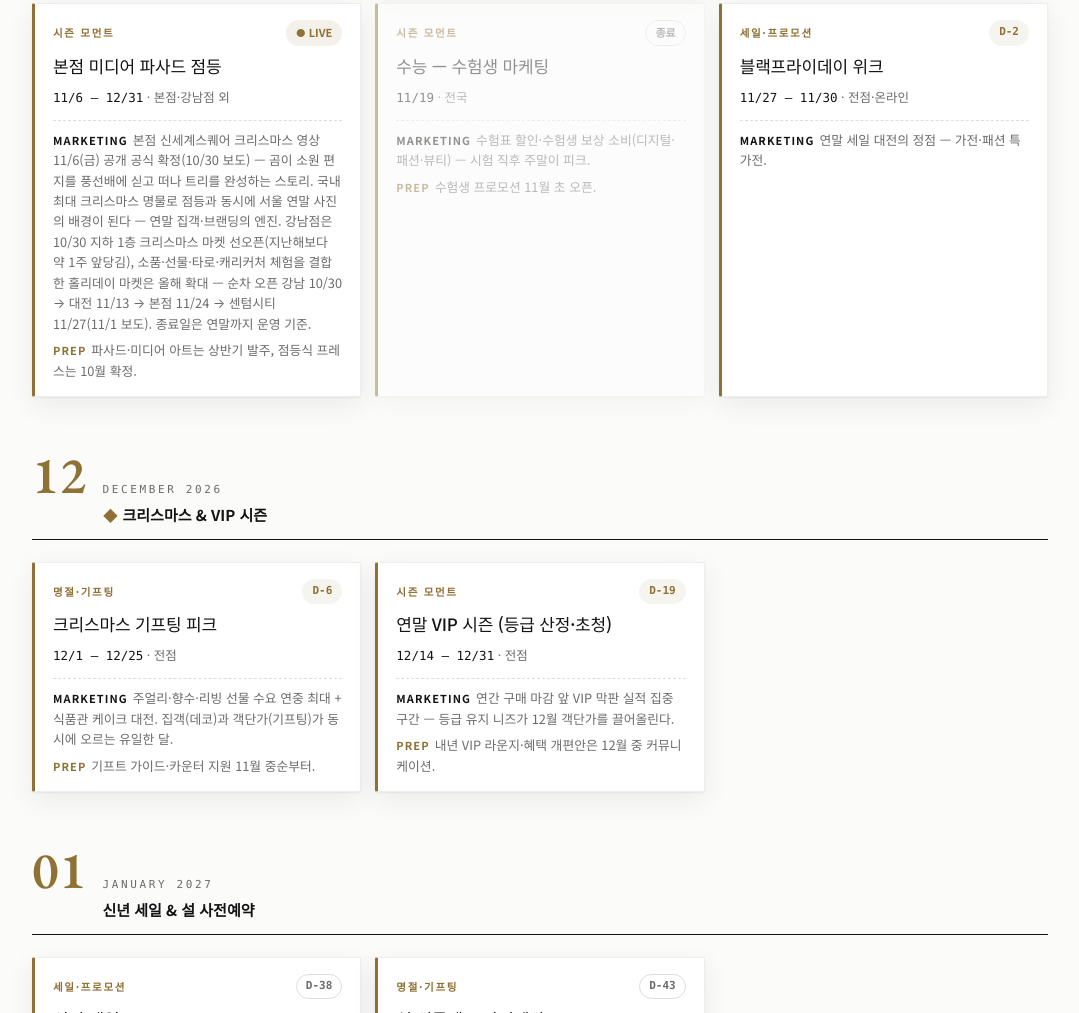
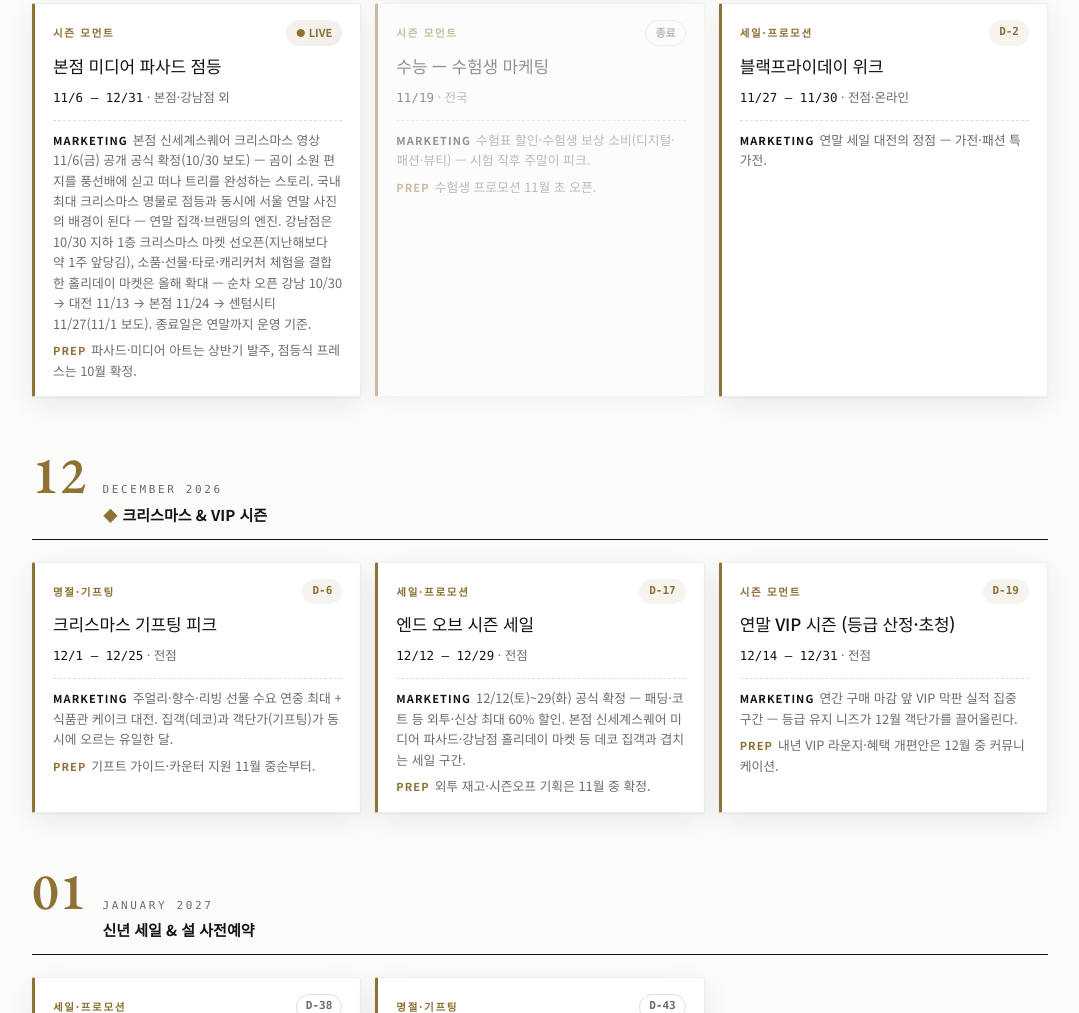
Before and after one commit to jhkim-lgtm/shinsegae-calendar, a plain HTML site: page index.html in a window 1280 px wide. Shown: the part 1288-2301 px from the top of the page, without its empty margins (100-1179 px from the left). Drawn offline with nearby package versions, Linux system fonts and the light colour scheme.

Commit message:
daily refresh 2026-11-26

```diff
--- a/index.html
+++ b/index.html
@@ -204,6 +204,9 @@ const EVENTS = [
   {s:'2026-12-01', e:'2026-12-25', cat:'gift', title:'크리스마스 기프팅 피크', place:'전점',
    angle:'주얼리·향수·리빙 선물 수요 연중 최대 + 식품관 케이크 대전. 집객(데코)과 객단가(기프팅)가 동시에 오르는 유일한 달.',
    prep:'기프트 가이드·카운터 지원 11월 중순부터.'},
+  {s:'2026-12-12', e:'2026-12-29', cat:'sale', title:'엔드 오브 시즌 세일', place:'전점',
+   angle:'12/12(토)~29(화) 공식 확정 — 패딩·코트 등 외투·신상 최대 60% 할인. 본점 신세계스퀘어 미디어 파사드·강남점 홀리데이 마켓 등 데코 집객과 겹치는 세일 구간.',
+   prep:'외투 재고·시즌오프 기획은 11월 중 확정.'},
   {s:'2026-12-14', e:'2026-12-31', cat:'season', title:'연말 VIP 시즌 (등급 산정·초청)', place:'전점',
    angle:'연간 구매 마감 앞 VIP 막판 실적 집중 구간 — 등급 유지 니즈가 12월 객단가를 끌어올린다.',
    prep:'내년 VIP 라운지·혜택 개편안은 12월 중 커뮤니케이션.'},
```
